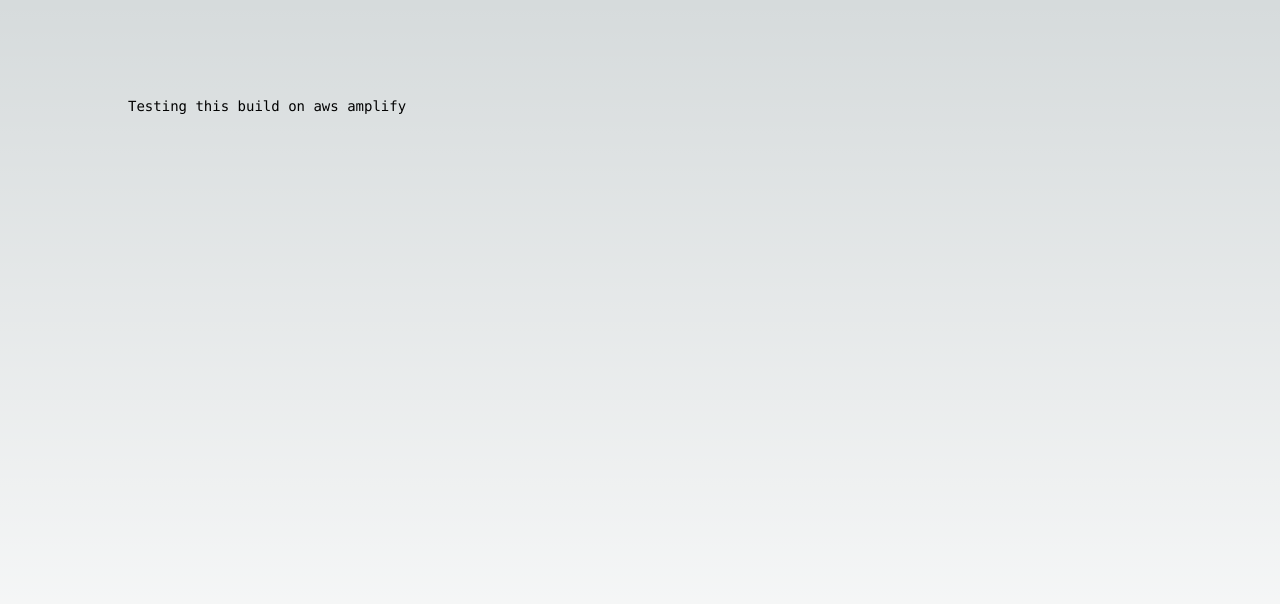
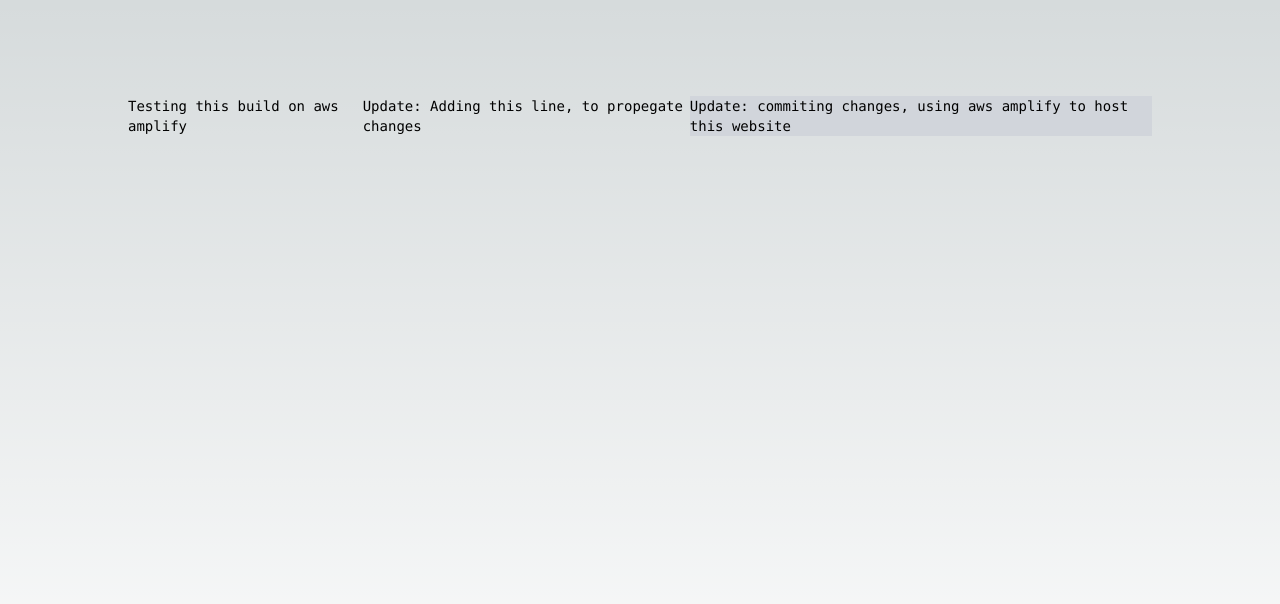
Before and after one commit to FazeNCode/fazencode, a Next.js app: page / in a window 1280 px wide. Shown: the top 604 px of the page. Built offline with nearby package versions, Linux system fonts and the light colour scheme.

Commit message:
second test commit, website getting updated

```diff
--- a/src/pages/index.tsx
+++ b/src/pages/index.tsx
@@ -11,6 +11,8 @@
       <div className="z-10 w-full max-w-5xl items-center justify-between font-mono text-sm lg:flex">
 
       <p> Testing this build on aws amplify</p>
+      <p> Update: Adding this line, to propegate changes</p>
+      <p className='bg-gray-300'> Update: commiting changes, using aws amplify to host this website</p>
       </div>
     </main>
   )
```
